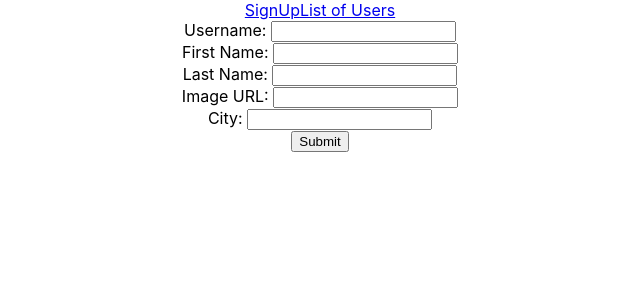
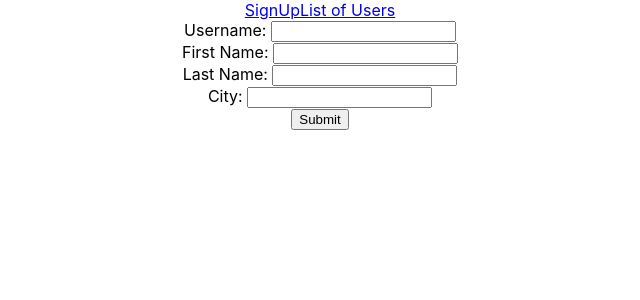
Before and after one commit to Hot-Chocolate-and-Marshmellows/facehack, a React (Create React App) app: page /signup in a window 1280 px wide. Shown: the top 300 px of the page, without its empty margins (320-960 px from the left). Built offline with nearby package versions, Linux system fonts and the light colour scheme; no server answers.

Commit message:
add user

```diff
--- a/src/components/SignUp/SignUp.js
+++ b/src/components/SignUp/SignUp.js
@@ -6,11 +6,11 @@ export default class Login extends Component {
     render() {
         return (
             <div>
-            <form action="/list" method="POST" onSubmit={this.newUser}>
+            <form action="http://192.168.125.251:3001/users" method="POST">
                 Username: <input type="text" name="username"/>  <br/>
                 First Name: <input type="text" name="firstName" /><br/>
                 Last Name: <input type="text" name="lastName" /><br/>
-                Image URL: <input type="text" name="image" /><br/>
+                {/* Image URL: <input type="text" name="image" /><br/> */}
                 City: <input type="text" name="city" /><br/>
                 <button>Submit</button>
             </form>
```
